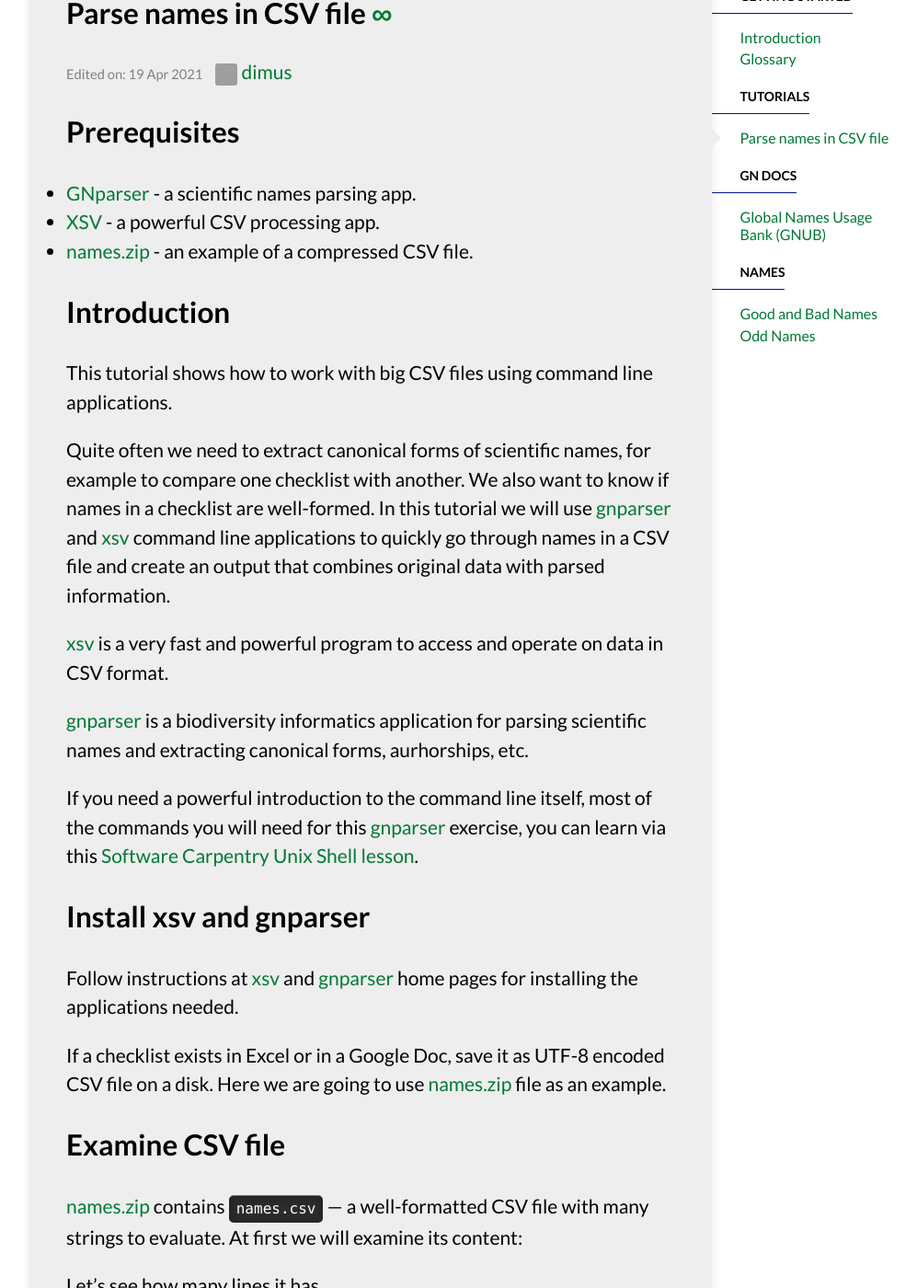
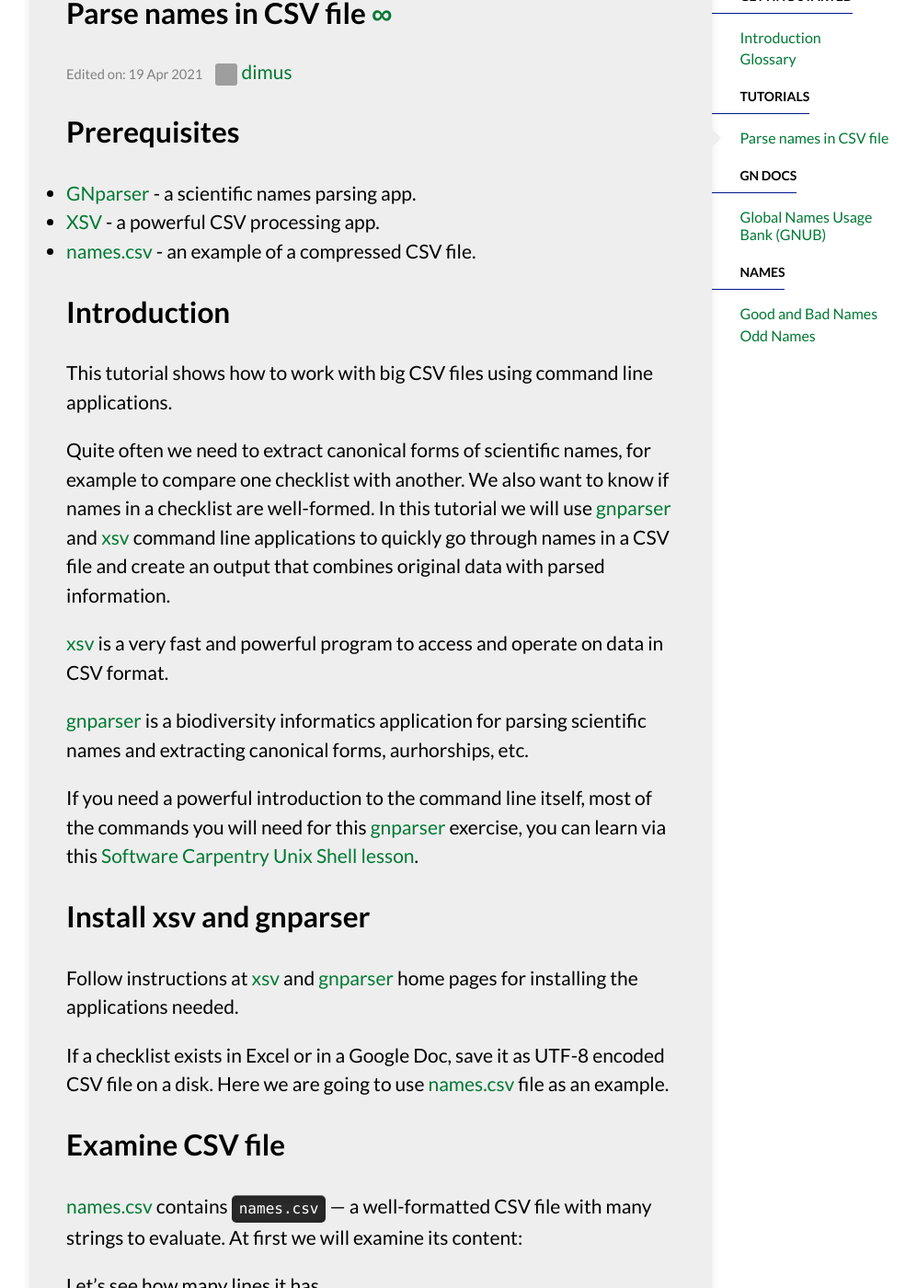
Before and after one commit to GlobalNamesArchitecture/GlobalNamesArchitecture.github.io, a Jekyll site: the page built from _docs/tut-xsv-gnparser.md, in a window 1280 px wide and 1400 px high, scrolled down 212 px. Shown: the whole window at 92% size, without its empty margins (139-1136 px from the left). Built offline with Jekyll 4.4.1, drawn with Linux system fonts in a browser that asks for light colours; nearby versions of some CDN libraries; grey boxes are pictures that could not be loaded.

Commit message:
update gnparser tut

```diff
--- a/_docs/tut-xsv-gnparser.md
+++ b/_docs/tut-xsv-gnparser.md
@@ -11,7 +11,7 @@ permalink: /docs/tut-xsv-gnparser/
 
 - [GNparser][gnparser install] - a scientific names parsing app.
 - [XSV][xsv install] - a powerful CSV processing app.
-- [names.zip] - an example of a compressed CSV file.
+- [names.csv] - an example of a compressed CSV file.
 
 ## Introduction
 
@@ -41,11 +41,11 @@ Follow instructions at [xsv][xsv install] and [gnparser][gnparser install] home
 pages for installing the applications needed.
 
 If a checklist exists in Excel or in a Google Doc, save it as UTF-8 encoded CSV
-file on a disk.  Here we are going to use [names.zip] file as an example.
+file on a disk.  Here we are going to use [names.csv] file as an example.
 
 ## Examine CSV file
 
-[names.zip] contains `names.csv` --- a well-formatted CSV file with many
+[names.csv] contains `names.csv` --- a well-formatted CSV file with many
 strings to evaluate. At first we will examine its content:
 
 Let's see how many lines it has.
@@ -295,4 +295,4 @@ data.
 [xsv install]: https://github.com/BurntSushi/xsv#installation
 [gnparser]:https://github.com/gnames/gnparser
 [gnparser install]: https://github.com/gnames/gnparser#installation
-[names.zip]: https://github.com/dimus/tutorials/raw/master/xsv_parser/names.zip
+[names.csv]: https://github.com/dimus/tutorials/raw/master/xsv_parser/names.csv
```
